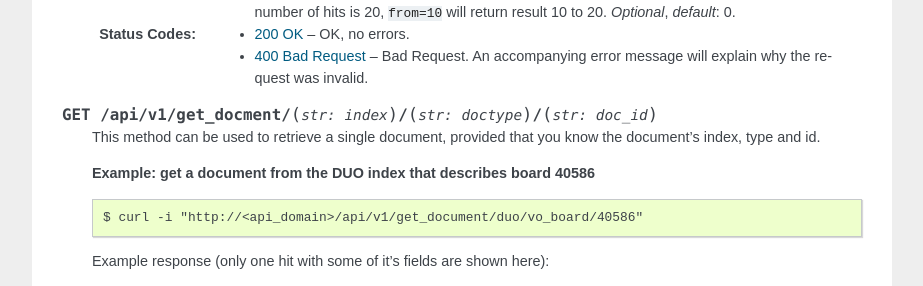
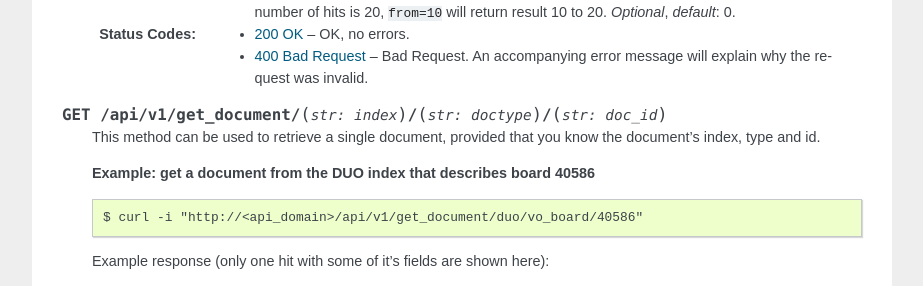
Before and after one commit to openstate/openonderwijsdata-api, a Sphinx documentation site: the page built from documentation/rst/api.rst, in a window 1280 px wide and 900 px high, scrolled down 1706 px. Shown: the part 155-441 px from the top of the window, without its empty margins (198-1121 px from the left). Built offline with Sphinx 7.4.7, drawn with Linux system fonts in a browser that asks for light colours.

Commit message:
Fixed typo

```diff
--- a/documentation/rst/api.rst
+++ b/documentation/rst/api.rst
@@ -97,7 +97,7 @@ API
    :statuscode 200: OK, no errors.
    :statuscode 400: Bad Request. An accompanying error message will explain why the request was invalid.
 
-.. http:get:: /api/v1/get_docment/(str:index)/(str:doctype)/(str:doc_id)
+.. http:get:: /api/v1/get_document/(str:index)/(str:doctype)/(str:doc_id)
 
    This method can be used to retrieve a single document, provided that you know the document's index, type and id.
 
```
